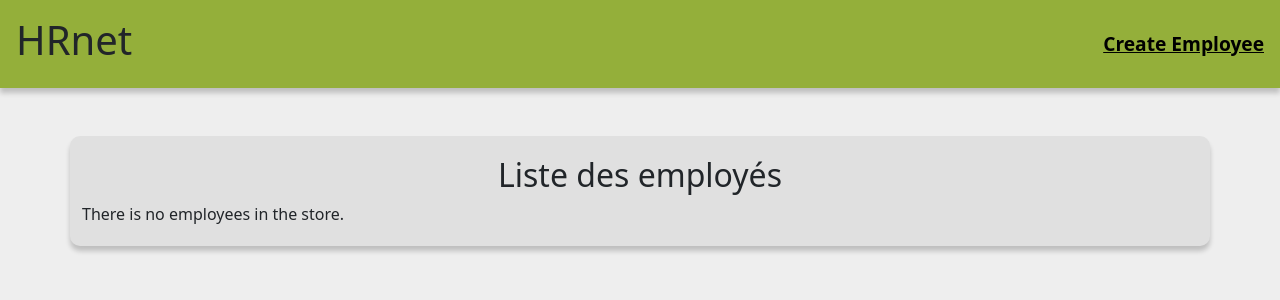
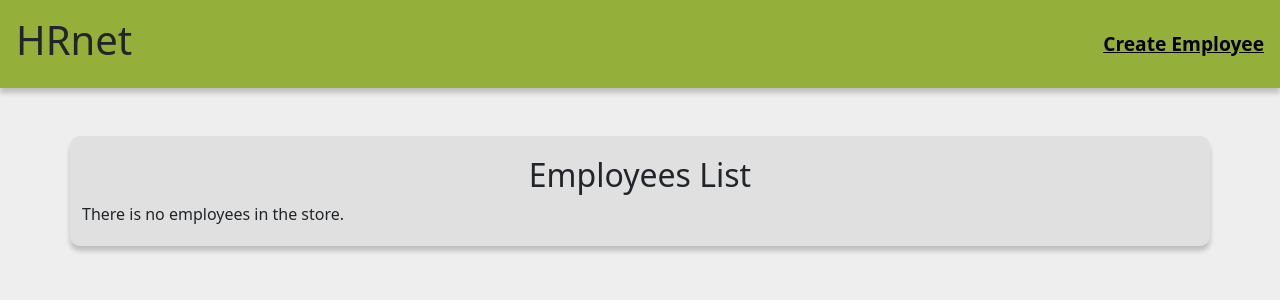
Before and after one commit to Clement-Pivot/HRNet, a React (Vite) app: page /employee-list in a window 1280 px wide. Shown: the top 300 px of the page. Built offline with nearby package versions, Linux system fonts and the light colour scheme.

Commit message:
fix: correct language 🐛

```diff
--- a/src/pages/EmployeeList/index.tsx
+++ b/src/pages/EmployeeList/index.tsx
@@ -17,7 +17,7 @@ export default function EmployeeList() {
 
   return (
     <main className="container">
-      <h2 className="text-center">Liste des employés</h2>
+      <h2 className="text-center">Employees List</h2>
       {allEmployeesInStore.length > 0 ? (
         <TableViewer
           rows={allEmployeesInStore}
```
